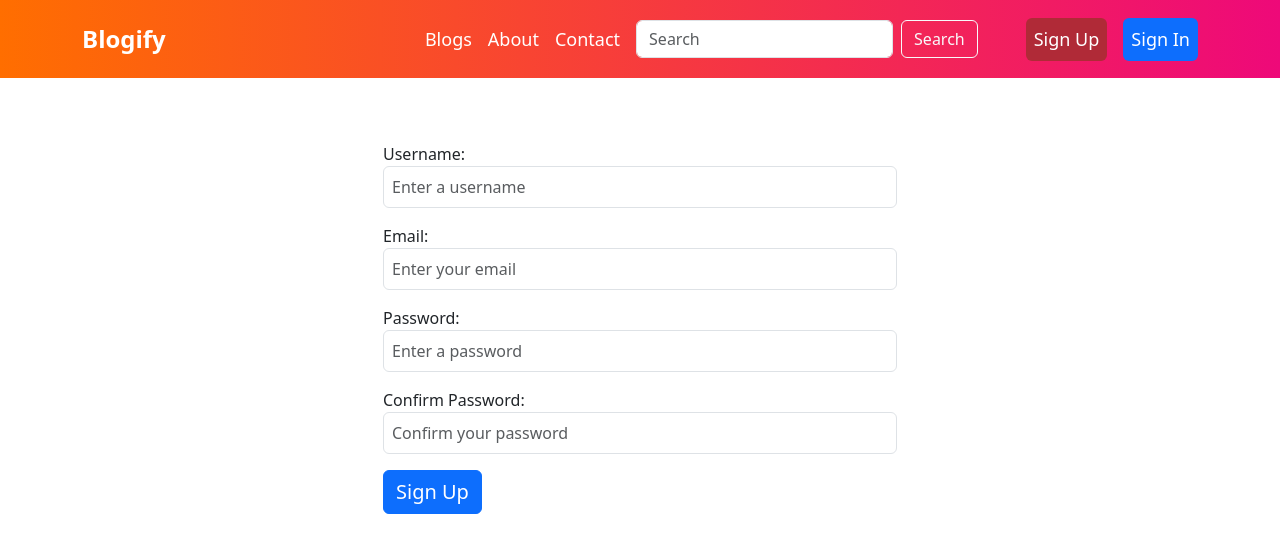
After one commit to maniishbhusal/blogify, a Django app: page /signup/ in a window 1280 px wide. The commit adds this page. Shown: the top 553 px of the page. Run offline with Django 4.2, Linux system fonts and the light colour scheme.

Commit message:
Add user authentication features: signup, signin, login, and logout

```diff
--- /dev/null
+++ b/blog/templates/blog/signup.html
@@ -0,0 +1,38 @@
+{% extends 'base.html' %}
+
+{% block title %}Signup Page - Blogify{% endblock title %}
+
+{% block content %}
+{% include 'navbar.html' %}
+
+ <div class="container">
+    <div class="row justify-content-center">
+      <div class="col-md-6 mt-5">
+          <form action="/signup/" method="post">
+            {% csrf_token %}
+            {% comment %} <div class="form-group m-3">
+              <label for="name">Name:</label>
+              <input type="text" class="form-control p-2" id="name" placeholder="Enter your name">
+            </div> {% endcomment %}
+            <div class="form-group m-3">
+              <label for="username">Username:</label>
+              <input type="text" class="form-control p-2" name="username" id="username" placeholder="Enter a username" required>
+            </div>
+            <div class="form-group m-3">
+              <label for="email">Email:</label>
+              <input type="email" class="form-control p-2" name="email" id="email" placeholder="Enter your email" required>
+            </div>
+            <div class="form-group m-3">
+              <label for="password">Password:</label>
+              <input type="password" class="form-control p-2" name="password" id="password" placeholder="Enter a password" required>
+            </div>
+            <div class="form-group m-3">
+              <label for="confirm-password">Confirm Password:</label>
+              <input type="password" class="form-control p-2" name="confirm_password" id="confirm-password" placeholder="Confirm your password" required>
+            </div>
+            <button type="submit" class="btn btn-primary ms-3 fs-5">Sign Up</button>
+          </form>
+      </div>
+    </div>
+  </div>
+{% endblock content %}
--- a/blog/urls.py
+++ b/blog/urls.py
@@ -9,4 +9,7 @@ urlpatterns = [
     path('contact/',views.contact,name='contact'),
     path('thank-you/',views.thank_you,name='thank_you'),
     path('search/',views.search,name='search'),
+    path('signup/',views.signup,name='signup'),
+    path('login/',views.signin,name='login'),
+    path('logout/',views.signout,name='logout'),
 ]
--- a/blog/views.py
+++ b/blog/views.py
@@ -1,39 +1,44 @@
-from django.shortcuts import render,redirect
+from django.shortcuts import render, redirect
 from django.contrib import messages
-from .models import Blog,Contact
+from .models import Blog, Contact
 from django.db.models import Q
-
+from django.contrib.auth.models import User
+from django.contrib.auth import authenticate, login, logout
 
 
 # Create your views here.
 def home(request):
-    blogs=Blog.objects.all().order_by('-date')[:8]
-    return render(request, 'blog/home.html',{
-        'blogs':blogs
+    blogs = Blog.objects.all().order_by('-date')[:8]
+    return render(request, 'blog/home.html', {
+        'blogs': blogs
     })
 
-def detailed_blog(request,slug):
-    blog=Blog.objects.get(slug=slug)
-    return render(request, 'blog/blog.html',{
-        'blog':blog
+
+def detailed_blog(request, slug):
+    blog = Blog.objects.get(slug=slug)
+    return render(request, 'blog/blog.html', {
+        'blog': blog
     })
 
+
 def all_blogs(request):
-    blogs=Blog.objects.all().order_by('-date')
-    return render(request, 'blog/all_blogs.html',{
-        'blogs':blogs
+    blogs = Blog.objects.all().order_by('-date')
+    return render(request, 'blog/all_blogs.html', {
+        'blogs': blogs
     })
+
 
 def about(request):
     return render(request, 'blog/about.html')
 
+
 def contact(request):
-    if request.method=="POST":
-        name=request.POST.get("name")
-        email=request.POST.get("email")
-        message=request.POST.get("message")
+    if request.method == "POST":
+        name = request.POST.get("name")
+        email = request.POST.get("email")
+        message = request.POST.get("message")
 
-        Contact.objects.create(name=name,email=email,message=message)
+        Contact.objects.create(name=name, email=email, message=message)
 
         # Set a session variable to indicate that the form has been submitted
         request.session['submitted'] = True
@@ -42,9 +47,10 @@ def contact(request):
 
     return render(request, 'blog/contact.html')
 
+
 def thank_you(request):
     # Check if the session variable is set to True
-    if not request.session.get('submitted',False):
+    if not request.session.get('submitted', False):
         # If it is not, redirect to the contact page
         messages.error(request, 'Please fill out the form first.')
         return redirect('contact')
@@ -53,6 +59,7 @@ def thank_you(request):
     request.session['submitted'] = False
 
     return render(request, 'blog/thank_you.html')
+
 
 def search(request):
     # Get the search query from the GET request and strip any leading/trailing whitespace
@@ -63,10 +70,75 @@ def search(request):
         return redirect('home')
 
     # Search for blog posts that contain the search query in the title or description
-    searched_blogs = Blog.objects.filter(Q(title__contains=query) | Q(description__contains=query))
+    searched_blogs = Blog.objects.filter(
+        Q(title__contains=query) | Q(description__contains=query))
     context = {
         'searched_blogs': searched_blogs,
         'query': query
     }
     # Render the search results page
     return render(request, 'blog/search.html', context)
+
+def signup(request):
+    if request.method == "POST":
+        # Get the form data submitted by the user
+        username = request.POST.get("username")
+        email = request.POST.get("email")
+        password = request.POST.get("password")
+        confirm_password = request.POST.get("confirm_password")
+
+        # Check if a user with the same username already exists
+        if User.objects.filter(username=username).exists():
+            messages.error(request, "Username already exists!")
+            return redirect('signup')
+
+        # Check if a user with the same email already exists
+        if User.objects.filter(email=email).exists():
+            messages.error(request, "Email already exists!")
+            return redirect('signin')
+
+        # Create a new user if the passwords match and the username and email are unique
+        if password == confirm_password:
+            user = User.objects.create_user(
+                username=username, email=email, password=password)
+            user.save()
+            messages.success(
+                request, 'Account created successfully! Login now.')
+            return redirect('login')
+        else:
+            messages.error(request, 'Passwords do not match!')
+            return redirect('signup')
+
+    return render(request, 'blog/signup.html')
+
+
+def signin(request):
+    if request.method == "POST":
+        # Get the form data submitted by the user
+        username = request.POST.get("username")
+        password = request.POST.get("password")
+
+        # Authenticate the user
+        user = authenticate(request, username=username, password=password)
+
+        # Log the user in if the credentials are valid
+        if user is not None:
+            login(request, user)
+            messages.success(request, 'Logged in successfully!')
+            return redirect('home')
+        else:
+            messages.error(request, 'Invalid credentials!')
+            return redirect('login')
+
+    return render(request, 'blog/login.html')
+
+
+def signout(request):
+    # Log the user out
+    logout(request)
+
+    # Display a success message
+    messages.success(request, 'Logged out successfully!')
+
+    # Redirect the user to the home page
+    return redirect('home')
--- a/templates/navbar.html
+++ b/templates/navbar.html
@@ -1,4 +1,4 @@
-<nav class="navbar navbar-expand-lg">
+<nav class="navbar navbar-expand-lg p-3">
   <div class="container">
     <a class="navbar-brand" href="{% url 'home' %}">Blogify</a>
 
@@ -18,6 +18,25 @@
         <input class="form-control mx-2" type="search" placeholder="Search" name="query" aria-label="Search">
         <button class="btn btn-outline-light" type="submit">Search</button>
       </form>
+      <!-- Check if the user is authenticated and show the appropriate button(s) in the navbar -->
+      {% if user.is_authenticated %}
+      <ul class="navbar-nav ms-5">
+        <li class="nav-item">
+          <a href="{% url 'logout' %}" class="nav-link active btn btn-danger" aria-current="page">Logout</a>
+        </li>
+      </ul>
+      {% else %}
+      <ul class="navbar-nav ms-5">
+        <li class="nav-item">
+          <a class="nav-link active btn btn-danger" aria-current="page" href="{% url 'signup' %}">Sign Up</a>
+        </li>
+        <li class="nav-item">
+          <a class="nav-link active btn btn-outline-primary ms-3" aria-current="page" href="{% url 'login' %}">Sign
+            In</a>
+        </li>
+      </ul>
+      {% endif %}
+
     </div>
   </div>
 </nav>
```
Also changed, not shown: blog/templates/blog/login.html (added, +26 -0 lines).
